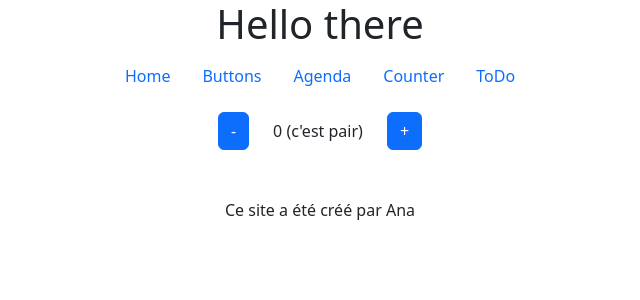
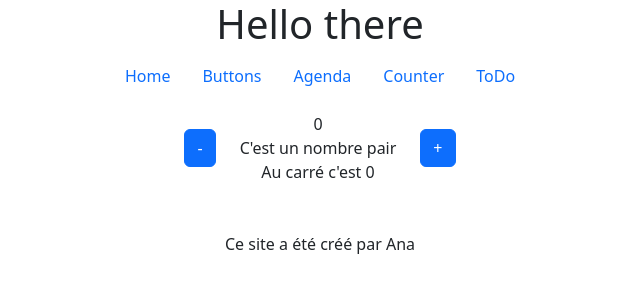
Before and after one commit to anastasiiaal/m1_ts-pwa_1-sandbox, a React (Vite) app: page /counter in a window 1280 px wide. Shown: the top 300 px of the page, without its empty margins (320-960 px from the left). Built offline with nearby package versions, Linux system fonts and the light colour scheme.

Commit message:
add useEffect

```diff
--- a/src/screens/Counter.tsx
+++ b/src/screens/Counter.tsx
@@ -1,8 +1,13 @@
-import { useState } from "react";
+import { useEffect, useState } from "react";
 import Button from "../components/Button"
 
 export default function Counter () {
     const [counter, setCounter] = useState<number>(0);
+    const [squaredCounter, setSquaredCounter] = useState<number>(0);
+
+    useEffect(() => {
+        setSquaredCounter(counter * counter)
+    }, [counter])
 
     function decrement() : void {
         setCounter(counter - 1);
@@ -17,9 +22,15 @@ export default function Counter () {
                 title="-"
                 onPress={decrement}
             />
-            <p className="m-0 ms-4 me-4">
-                {counter} ({ (counter % 2 === 0) ? "c'est pair" : "c'est impair" })
-            </p>
+            <div className="m-0 ms-4 me-4">
+                <p className="text-center m-0">
+                    {counter}
+                </p>
+                <p className="text-center m-0">
+                    { (counter % 2 === 0) ? "C'est un nombre pair" : "C'est un nombre impair" }
+                </p>
+                <p className="text-center m-0">Au carré c'est {squaredCounter}</p>
+            </div>
             <Button
                 title="+"
                 onPress={increment}
```
